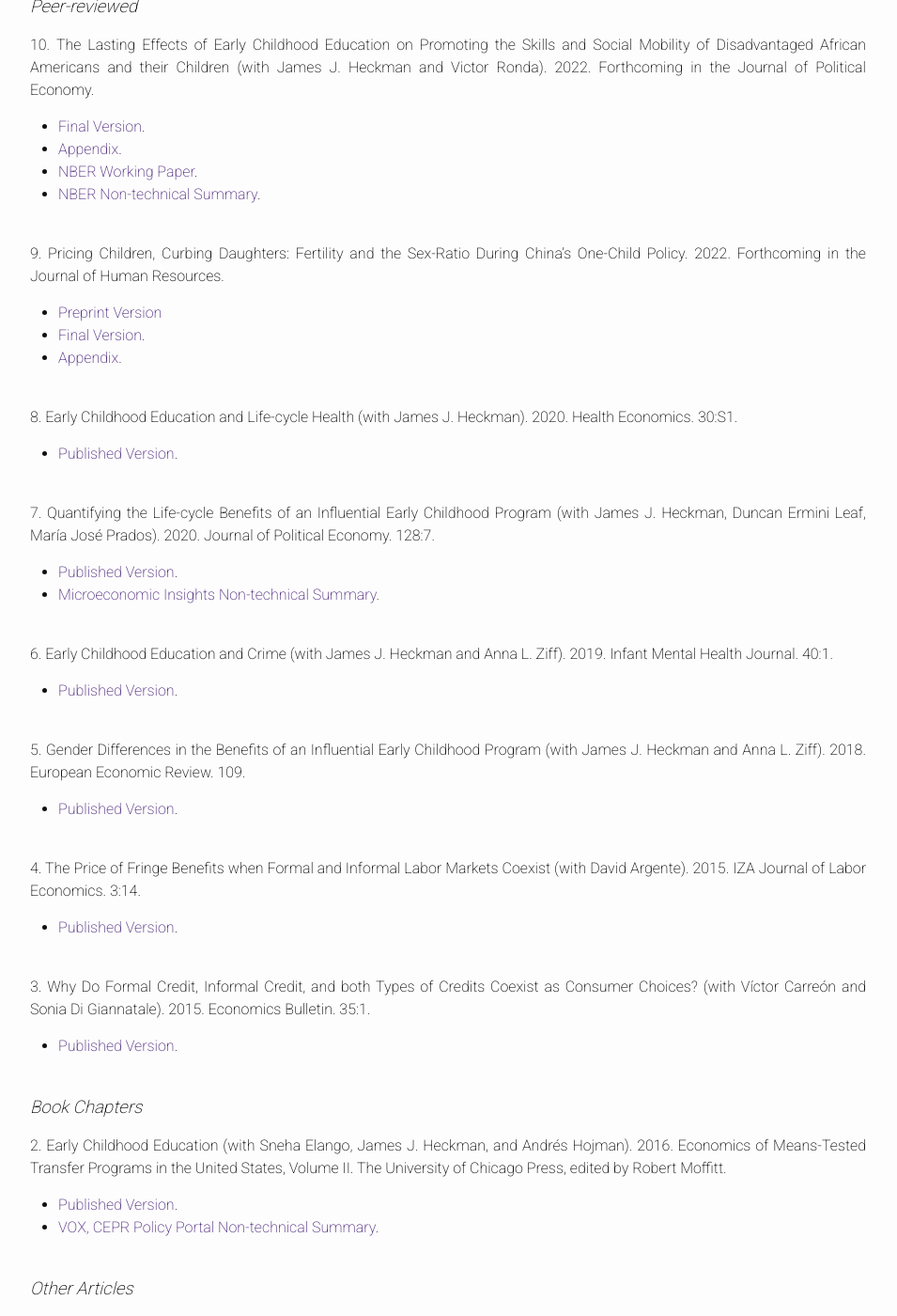
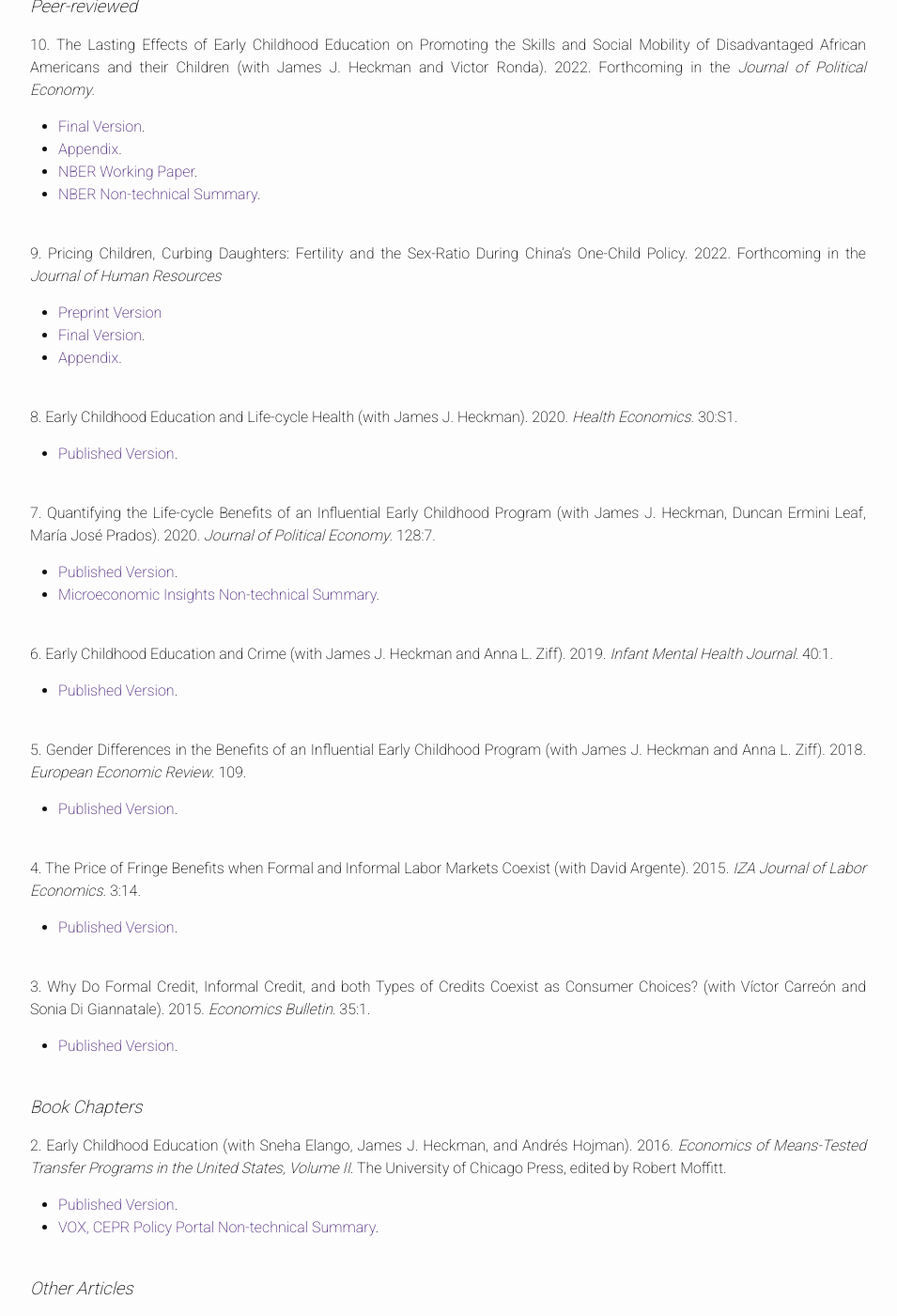
Before and after one commit to jorgelgarcia/jorgelgarcia.github.io, a Jekyll site: the page built from research.md, in a window 1280 px wide and 1400 px high, scrolled down 787 px. Shown: the whole window at 94% size, without its empty margins (163-1118 px from the left). Built offline with Jekyll 4.4.1, drawn with Linux system fonts in a browser that asks for light colours; nearby versions of some CDN libraries; some web fonts are replaced; some of the changed text lies outside the part shown.

Commit message:
it titles

```diff
--- a/research.md
+++ b/research.md
@@ -6,21 +6,21 @@
 <style>body {text-align: justify}</style>
 ## Working Papers
 
-13\. On Criteria for Evaluating Social Programs (with James J. Heckman). Revise and resubmit at the Journal of Benefit-Cost Analysis (minor revisions requested).
+13\. On Criteria for Evaluating Social Programs (with James J. Heckman). Revise and resubmit at the <em>Journal of Benefit-Cost Analysis</em> (minor revisions requested).
 * Revision ongoing.
 * [Current Version](https://www.dropbox.com/s/t8ph0bwbg0q7x9c/oncriteria_2022-06-17e_jlg.pdf?dl=0).
 * [NBER Working Paper](https://www.dropbox.com/s/fmzlaftadxmkb7z/w30005.pdf?dl=0).
 <br/>
 <br/>
 
-12\. Guaranteed Employment in Rural India: Richer Households, Poorer Women? Revise and resubmit at the American Economic Journal: Economic Policy.
+12\. Guaranteed Employment in Rural India: Richer Households, Poorer Women? Revise and resubmit at the <em>American Economic Journal: Economic Policy</em>.
 * Revision ongoing.
 * [Current Version](https://www.dropbox.com/s/seo3ove2e09vh18/gem_paper_05222022a_jlg.pdf?dl=0).
 * [Slides](https://www.dropbox.com/s/yfg0iwq3f0ubi5d/gem_slides_03072022a_jlg.pdf?dl=0).
 <br/>
 <br/>
 
-11\. The Dynastic Benefits of Early Childhood Education: Evidence from a Program Targeted to Disadvantaged African Americans (with Frederik H. Bennhoff, Duncan Ermini Leaf, and James J. Heckman). Under review.
+11\. The Dynastic Benefits of Early Childhood Education: Evidence from a Program Targeted to Disadvantaged African Americans (with Frederik H. Bennhoff, Duncan Ermini Leaf, and James J. Heckman). <em>Under review</em>.
 * [Current Version](https://www.dropbox.com/s/4owab3mx3ip95y3/perrycba_paper_2022-05-31a_jlg.pdf?dl=0).
 * [NBER Working Paper](https://www.dropbox.com/s/6brsiqua5eifvg6/w29004.pdf?dl=0).
 * [Slides](https://www.dropbox.com/s/owruqp66sf1l4eg/perrcba_slides_2022-04-24a_jlg.pdf?dl=0).
@@ -30,7 +30,7 @@
 ## Publications
 ### Peer-reviewed
 
-10\. The Lasting Effects of Early Childhood Education on Promoting the Skills and Social Mobility of Disadvantaged African Americans and their Children (with James J. Heckman and Victor Ronda). 2022. Forthcoming in the Journal of Political Economy.
+10\. The Lasting Effects of Early Childhood Education on Promoting the Skills and Social Mobility of Disadvantaged African Americans and their Children (with James J. Heckman and Victor Ronda). 2022. Forthcoming in the <em>Journal of Political Economy</em>.
 * [Final Version](https://www.dropbox.com/s/2j6fb6i9af2e21q/perrysecondgen_paper_08-26-2022a_jlg.pdf?dl=0).
 * [Appendix](https://www.dropbox.com/s/vor0ypc15d6oa7c/perrysecondgen_appendix_08-26-2022a_jlg.pdf?dl=0).
 * [NBER Working Paper](https://www.dropbox.com/s/j064n60f2pg5mbg/w29057.pdf?dl=0).
@@ -38,51 +38,51 @@
 <br/>
 <br/>
 
-9\. Pricing Children, Curbing Daughters: Fertility and the Sex-Ratio During China's One-Child Policy. 2022. Forthcoming in the Journal of Human Resources.
+9\. Pricing Children, Curbing Daughters: Fertility and the Sex-Ratio During China's One-Child Policy. 2022. Forthcoming in the <em>Journal of Human Resources</em>
 * [Preprint Version](http://jhr.uwpress.org/content/early/2022/03/31/jhr.0820-11118R1.full.pdf+html)
 * [Final Version](https://www.dropbox.com/s/19rvs85us3fssyj/pricingchildren_paper_02252022a_jlg.pdf?dl=0).
 * [Appendix](https://www.dropbox.com/s/lunjmsbd6bjgspi/pricingchildren_appendix_02252022a_jlg.pdf?dl=0).
 <br/>
 <br/>
 
-8\. Early Childhood Education and Life-cycle Health (with James J. Heckman). 2020. Health Economics. 30:S1.
+8\. Early Childhood Education and Life-cycle Health (with James J. Heckman). 2020. <em>Health Economics</em>. 30:S1.
 * [Published Version](https://www.dropbox.com/s/viq16eci1e0kxkn/healtheconomics.pdf?dl=0).
 <br/>
 <br/>
 
-7\. Quantifying the Life-cycle Benefits of an Influential Early Childhood Program (with James J. Heckman, Duncan Ermini Leaf, María José Prados). 2020. Journal of Political Economy. 128:7.
+7\. Quantifying the Life-cycle Benefits of an Influential Early Childhood Program (with James J. Heckman, Duncan Ermini Leaf, María José Prados). 2020. <em>Journal of Political Economy</em>. 128:7.
 * [Published Version](https://www.dropbox.com/s/1yinom4vsgl3afc/705718.pdf?dl=0).
 * [Microeconomic Insights Non-technical Summary](https://microeconomicinsights.org/life-cycle-benefits-of-early-childhood-programs-evidence-from-an-influential-early-childhood-program/).
 <br/>
 <br/>
 
-6\. Early Childhood Education and Crime (with James J. Heckman and Anna L. Ziff). 2019. Infant Mental Health Journal. 40:1.
+6\. Early Childhood Education and Crime (with James J. Heckman and Anna L. Ziff). 2019. <em>Infant Mental Health Journal</em>. 40:1.
 * [Published Version](https://www.dropbox.com/s/g20mp915abtldpl/earlyandcrime.pdf?dl=0).
 <br/>
 <br/>
 
-5\. Gender Differences in the Benefits of an Influential Early Childhood Program (with James J. Heckman and Anna L. Ziff). 2018. European Economic Review. 109.
+5\. Gender Differences in the Benefits of an Influential Early Childhood Program (with James J. Heckman and Anna L. Ziff). 2018. <em>European Economic Review</em>. 109.
 * [Published Version](https://www.dropbox.com/s/q6mowvkjpz1us5h/1-s2.0-S0014292118300953-main.pdf?dl=0).
 <br/>
 <br/>
 
-4\. The Price of Fringe Benefits when Formal and Informal Labor Markets Coexist (with David Argente). 2015. IZA Journal of Labor Economics. 3:14.
+4\. The Price of Fringe Benefits when Formal and Informal Labor Markets Coexist (with David Argente). 2015. <em>IZA Journal of Labor Economics</em>. 3:14.
 * [Published Version](https://www.dropbox.com/s/11lazt40lqi80wl/s40172-014-0014-0.pdf?dl=0).
 <br/>
 <br/>
 
-3\. Why Do Formal Credit, Informal Credit, and both Types of Credits Coexist as Consumer Choices? (with Víctor Carreón and Sonia Di Giannatale). 2015. Economics Bulletin. 35:1.
+3\. Why Do Formal Credit, Informal Credit, and both Types of Credits Coexist as Consumer Choices? (with Víctor Carreón and Sonia Di Giannatale). 2015. <em>Economics Bulletin</em>. 35:1.
 * [Published Version](https://www.dropbox.com/s/zjffr0busvzl8n9/EB-15-V35-I1-P10.pdf?dl=0).
 <br/>
 <br/>
 
 ### Book Chapters
-2\. Early Childhood Education (with Sneha Elango, James J. Heckman, and Andrés Hojman). 2016. Economics of Means-Tested Transfer Programs in the United States, Volume II. The University of Chicago Press, edited by Robert Moffitt.
+2\. Early Childhood Education (with Sneha Elango, James J. Heckman, and Andrés Hojman). 2016. <em>Economics of Means-Tested Transfer Programs in the United States, Volume II</em>. The University of Chicago Press, edited by Robert Moffitt.
 * [Published Version](https://www.dropbox.com/s/u60uewgz4asd5os/c13489.pdf?dl=0).
 * [VOX, CEPR Policy Portal Non-technical Summary](https://voxeu.org/article/early-childhood-education-and-social-mobility).
 <br/>
 <br/>
 
 ### Other Articles
-1\. Social Policy: Targeting Programmes Effectively (with James J. Heckman). 2017. Nature Human Behavior. 1:0019.
+1\. Social Policy: Targeting Programmes Effectively (with James J. Heckman). 2017. <em>Nature Human Behavior</em>. 1:0019.
 * [Published Version](https://www.dropbox.com/s/8rktlxe288yrr2t/s41562-016-0019.pdf?dl=0).
```
